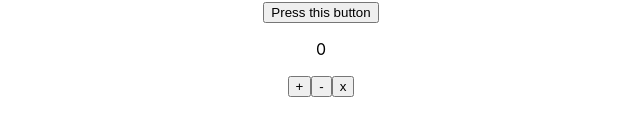
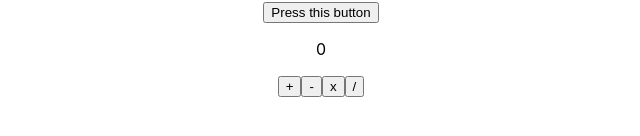
Before and after one commit to sayantan-paul-007/react-practice-codes, a React (Create React App) app: page / in a window 1280 px wide. Shown: the part 384-520 px from the top of the page, without its empty margins (319-959 px from the left). Built offline with nearby package versions, Linux system fonts and the light colour scheme.

Commit message:
Update 3 20.03.2023

```diff
--- a/src/pages/Practice7.js
+++ b/src/pages/Practice7.js
@@ -23,6 +23,11 @@ mulCount(){
         count:this.state.count * this.state.count
     })
 }
+divCount(){
+    this.setState({
+        count:this.state.count / this.state.count
+    })
+}
   render() {
     return (
       <div>
@@ -30,6 +35,7 @@ mulCount(){
         <button onClick={()=>this.incCount()}>+</button>
         <button onClick={()=>this.decCount()}>-</button>
         <button onClick={()=>this.mulCount()}>x</button>
+        <button onClick={()=>this.divCount()}>/</button>
 
       </div>
     )
```
